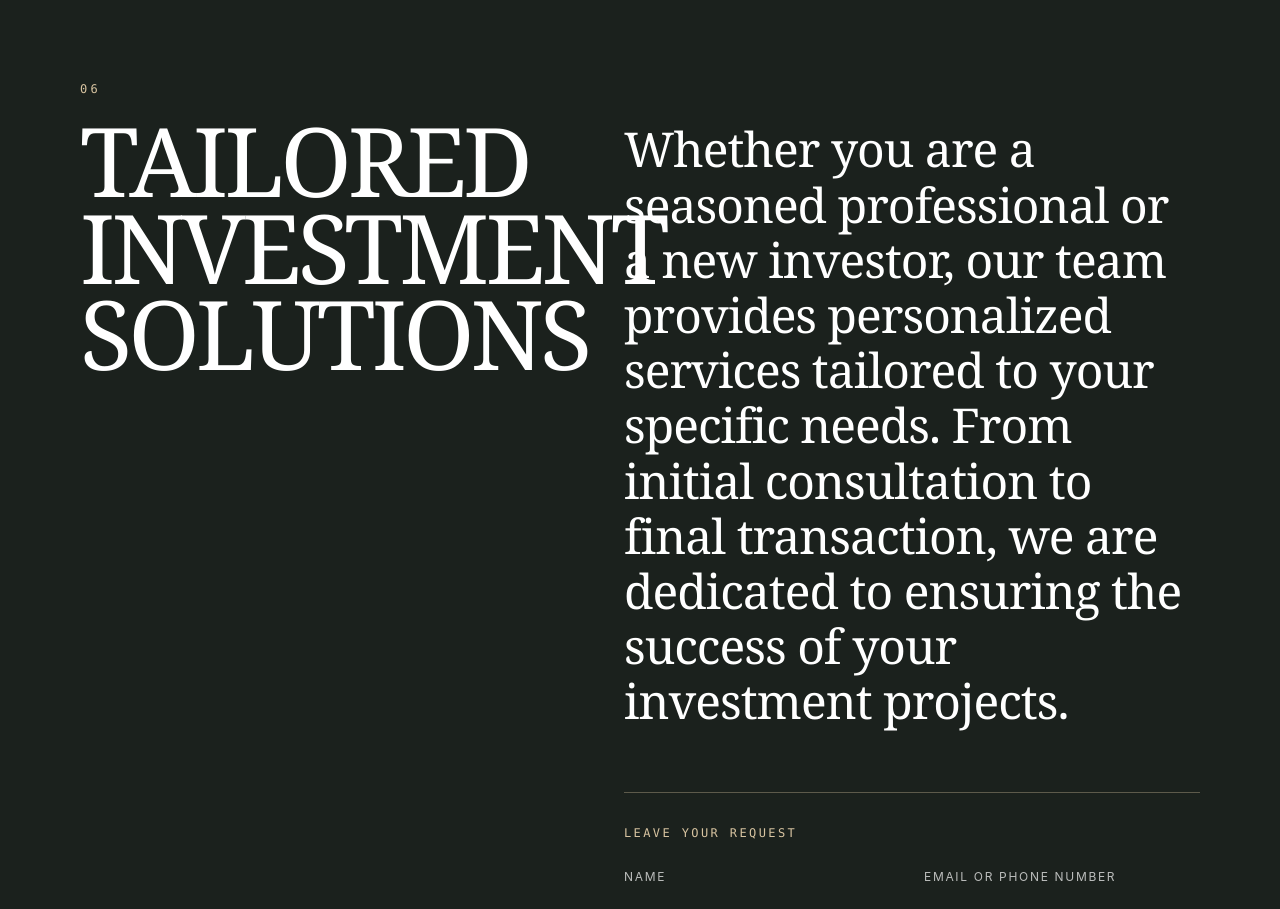
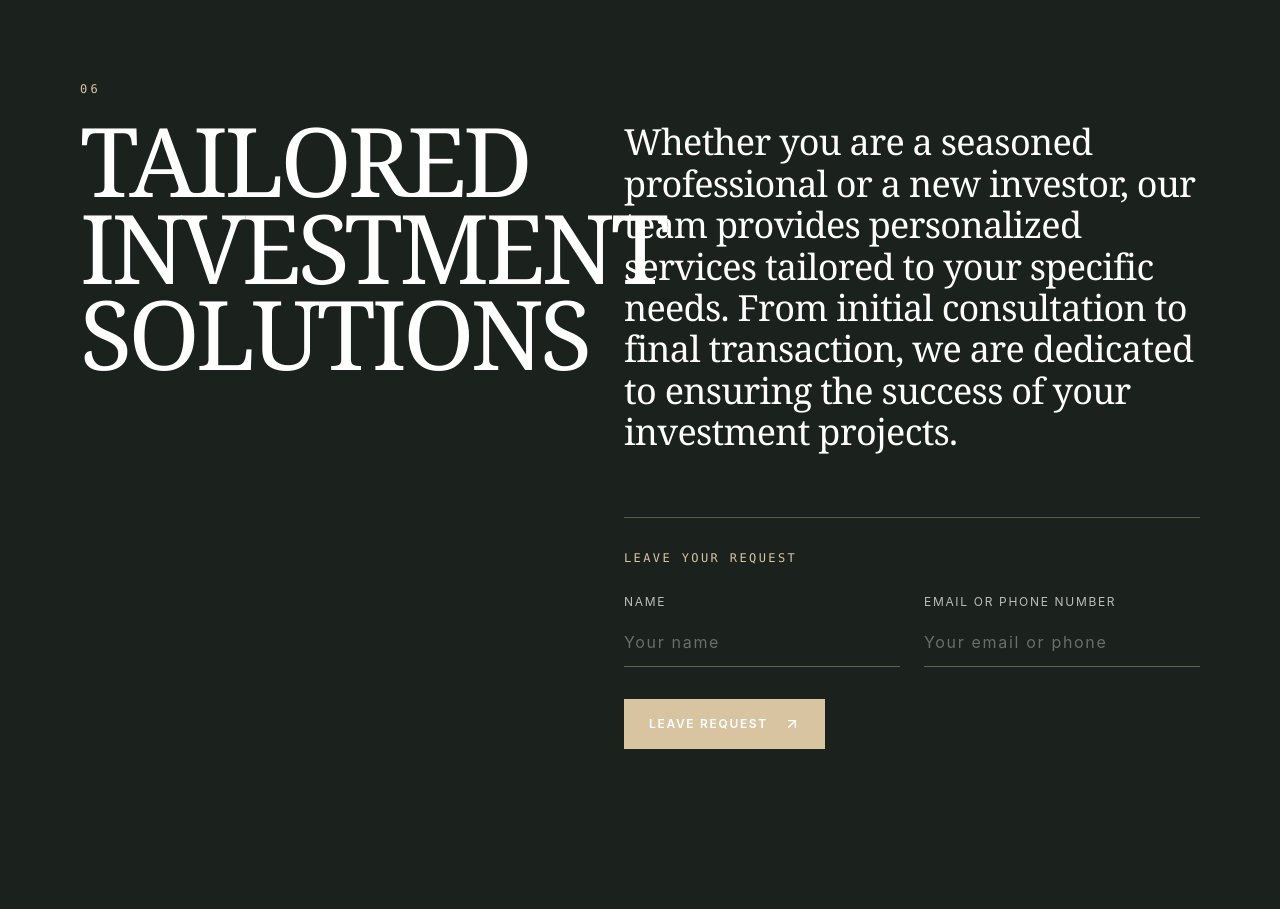
Before and after one commit to zdazix/brickinvest, a React (Vite) app in the folder app-1/: page / in a window 1280 px wide. Shown: the part 6260-7169 px from the top of the page. Built offline with nearby package versions, Linux system fonts and the light colour scheme.

Commit message:
[Element 1](app-1/src/pages/home/components/InvestmentSolutionsSection.tsx:54:11) make this letters a bit smaller may...
Amazi-Operation-Id: task:a1d6d983-8fe4-4ba1-aae3-ff6faac1626d
Amazi-Operation-Payload: 7b82130c10a7bac2a911c0ce9db713ad455ba2e1129bd6dd256d7e2efad0e165

```diff
--- a/app-1/src/pages/home/components/InvestmentSolutionsSection.tsx
+++ b/app-1/src/pages/home/components/InvestmentSolutionsSection.tsx
@@ -59,7 +59,7 @@ export const InvestmentSolutionsSection = () => {
           </h2>
         </div>
         <div className="max-w-3xl min-w-0 lg:pt-10">
-          <p className="max-w-full font-primary text-2xl leading-[1.15] tracking-[-0.02em] text-primary-foreground sm:text-4xl lg:text-5xl">
+          <p className="max-w-full font-primary text-xl leading-[1.15] tracking-[-0.02em] text-primary-foreground sm:text-3xl lg:text-4xl">
             {t("investmentBody")}
           </p>
           <div className="mt-12 border-t border-primary/35 pt-8 sm:mt-16">
```
